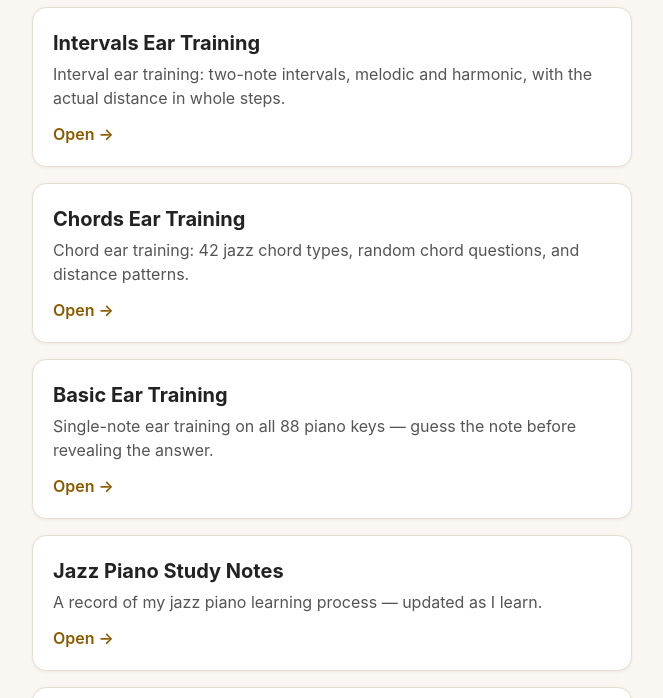
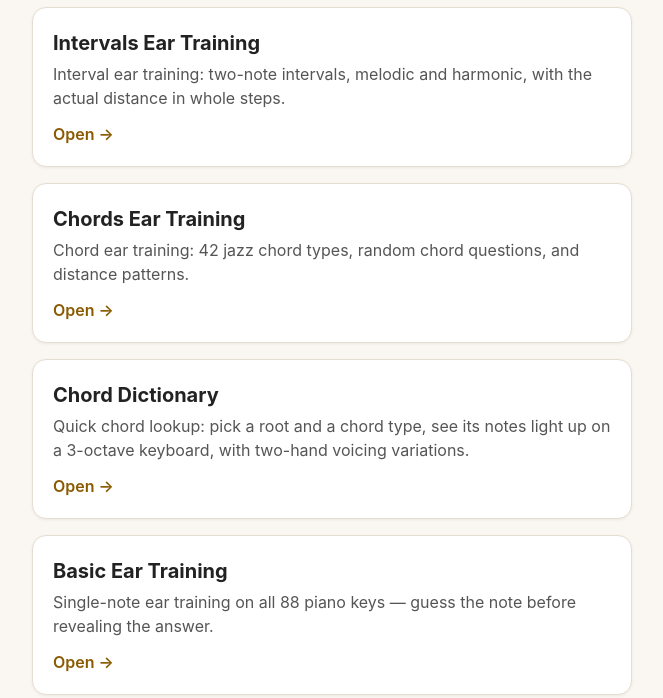
Before and after one commit to kunqianhu/music-tools, a plain HTML site: page index.html in a window 1280 px wide. Shown: the part 92-790 px from the top of the page, without its empty margins (308-971 px from the left). Drawn offline with Linux system fonts and the light colour scheme.

Commit message:
Add Chord Dictionary to hub

```diff
--- a/index.html
+++ b/index.html
@@ -67,6 +67,12 @@
     <span class="open"><span class="en">Open →</span><span class="zh">打开 →</span></span>
   </a>
 
+  <a class="card" href="https://muse.ai/s/chord-dictionary-xixk6xjxa8xy591c/cqHP03WkFpzgHvDZmxpzBvC8fBxVbiEk01q-o_ZDX3A" target="_blank" rel="noopener">
+    <h2><span class="en">Chord Dictionary</span><span class="zh">和弦词典</span></h2>
+    <p><span class="en">Quick chord lookup: pick a root and a chord type, see its notes light up on a 3-octave keyboard, with two-hand voicing variations.</span><span class="zh">和弦速查：选根音和和弦类型，在三八度键盘上点亮音符，附双手声部变化。</span></p>
+    <span class="open"><span class="en">Open →</span><span class="zh">打开 →</span></span>
+  </a>
+
   <a class="card" href="https://muse.ai/s/basic-ear-training-xmxw6xixcpw7xknk/2i9ne8obI8iP2APTl1LA338XwwnDVB6JyvWVvoQy-pI" target="_blank" rel="noopener">
     <h2><span class="en">Basic Ear Training</span><span class="zh">基础练耳</span></h2>
     <p><span class="en">Single-note ear training on all 88 piano keys — guess the note before revealing the answer.</span><span class="zh">88 键单音练耳，先猜音名再揭晓答案。</span></p>
```
